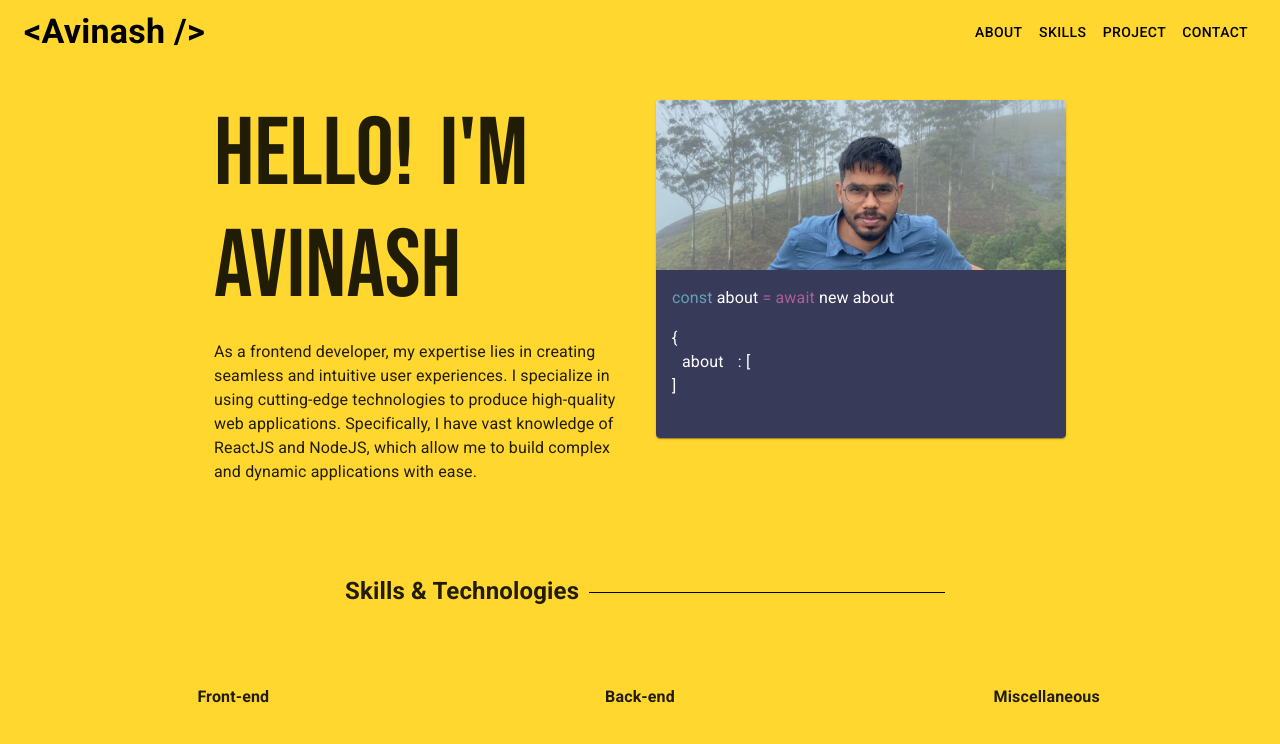
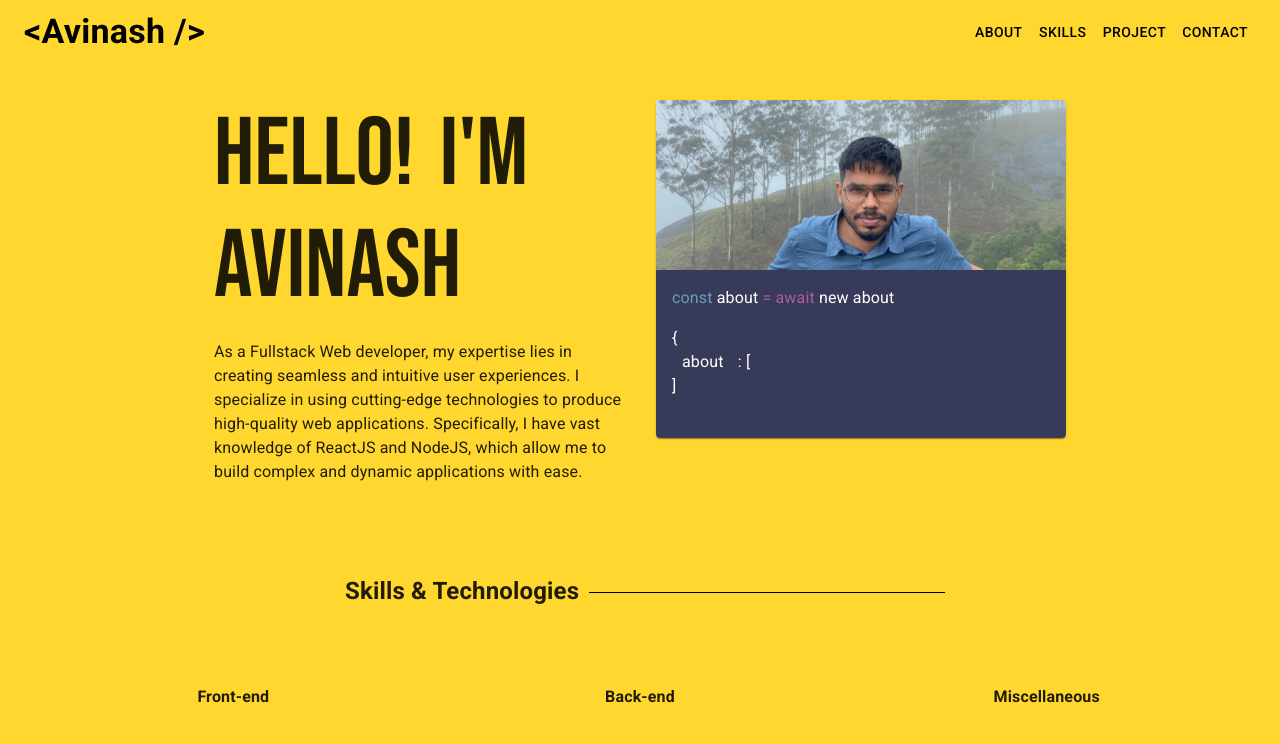
Before and after one commit to Hunter305/portfolio, a React (Vite) app: page / in a window 1280 px wide. Shown: the top 744 px of the page. Built offline with nearby package versions, Linux system fonts and the light colour scheme.

Commit message:
portfolio website 99%

```diff
--- a/src/components/About.jsx
+++ b/src/components/About.jsx
@@ -28,11 +28,12 @@ const About = () => {
               </Typography>
             </ThemeProvider>
             <p>
-              As a frontend developer, my expertise lies in creating seamless
-              and intuitive user experiences. I specialize in using cutting-edge
-              technologies to produce high-quality web applications.
-              Specifically, I have vast knowledge of ReactJS and NodeJS, which
-              allow me to build complex and dynamic applications with ease.
+              As a Fullstack Web developer, my expertise lies in creating
+              seamless and intuitive user experiences. I specialize in using
+              cutting-edge technologies to produce high-quality web
+              applications. Specifically, I have vast knowledge of ReactJS and
+              NodeJS, which allow me to build complex and dynamic applications
+              with ease.
             </p>
           </Grid>
           <Grid item xs={12} md={6}>
```
